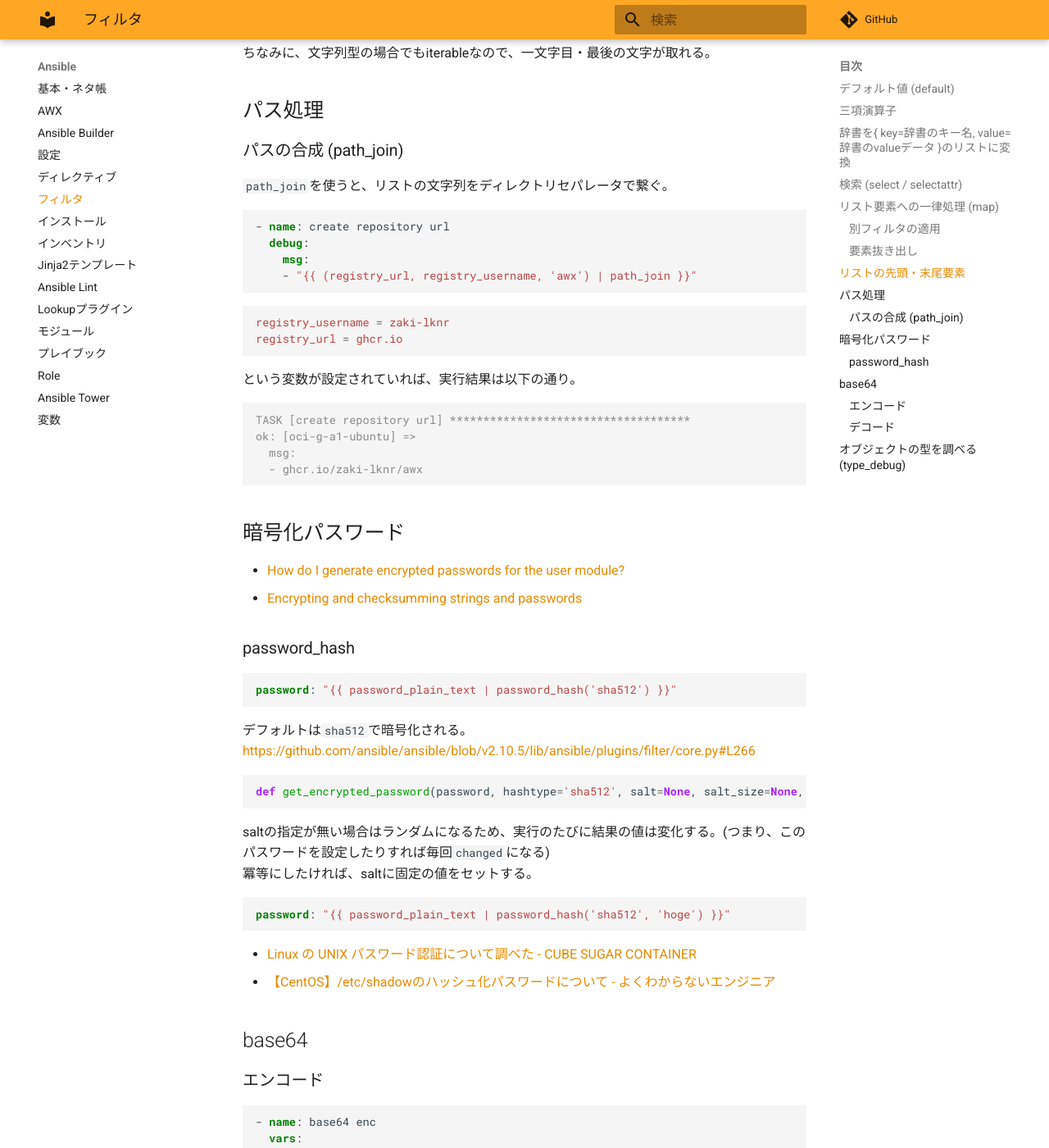
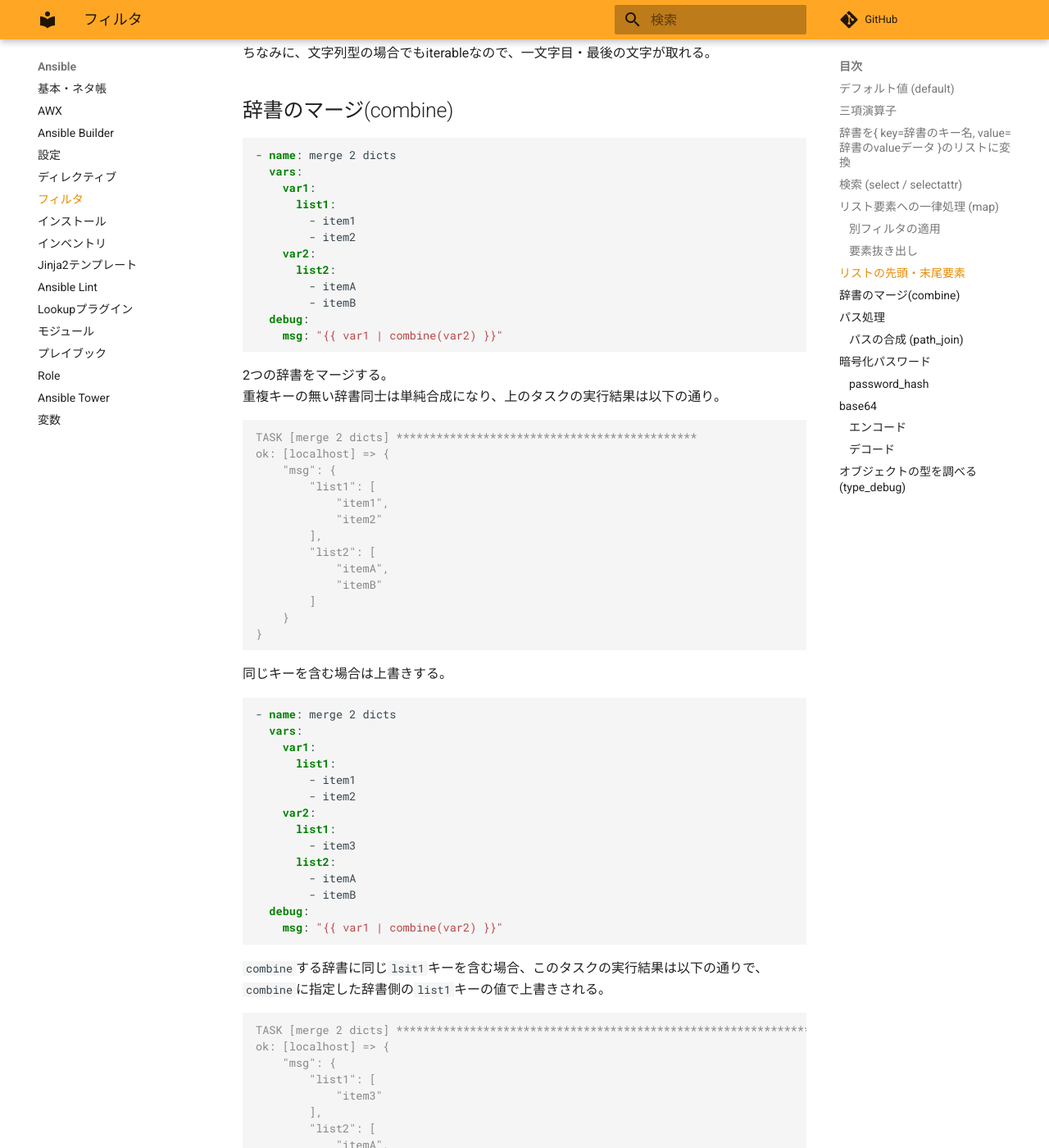
Before and after one commit to zaki-lknr/docs, an MkDocs documentation site: the page built from docs/Ansible/filter.md, in a window 1280 px wide and 1400 px high, scrolled down 5041 px. Shown: the whole window at 82% size. Built offline with MkDocs 1.6.1 and Material for MkDocs 9.7.7, drawn with Linux system fonts in a browser that asks for light colours; comment, search, counter and statistics services are not loaded.

Commit message:
add: ansible/filter: combineフィルタ

````diff
--- a/docs/Ansible/filter.md
+++ b/docs/Ansible/filter.md
@@ -232,6 +232,78 @@ ok: [localhost] =>
 
 ちなみに、文字列型の場合でもiterableなので、一文字目・最後の文字が取れる。
 
+## 辞書のマージ(combine)
+
+```yaml
+- name: merge 2 dicts
+  vars:
+    var1:
+      list1:
+        - item1
+        - item2
+    var2:
+      list2:
+        - itemA
+        - itemB
+  debug:
+    msg: "{{ var1 | combine(var2) }}"
+```
+
+2つの辞書をマージする。
+重複キーの無い辞書同士は単純合成になり、上のタスクの実行結果は以下の通り。
+
+```console
+TASK [merge 2 dicts] *********************************************
+ok: [localhost] => {
+    "msg": {
+        "list1": [
+            "item1",
+            "item2"
+        ],
+        "list2": [
+            "itemA",
+            "itemB"
+        ]
+    }
+}
+```
+
+同じキーを含む場合は上書きする。
+
+```yaml
+- name: merge 2 dicts
+  vars:
+    var1:
+      list1:
+        - item1
+        - item2
+    var2:
+      list1:
+        - item3
+      list2:
+        - itemA
+        - itemB
+  debug:
+    msg: "{{ var1 | combine(var2) }}"
+```
+
+`combine`する辞書に同じ`lsit1`キーを含む場合、このタスクの実行結果は以下の通りで、`combine`に指定した辞書側の`list1`キーの値で上書きされる。
+
+```console
+TASK [merge 2 dicts] ******************************************************************
+ok: [localhost] => {
+    "msg": {
+        "list1": [
+            "item3"
+        ],
+        "list2": [
+            "itemA",
+            "itemB"
+        ]
+    }
+}
+```
+
 ## パス処理
 
 ### パスの合成 (path_join)
````
